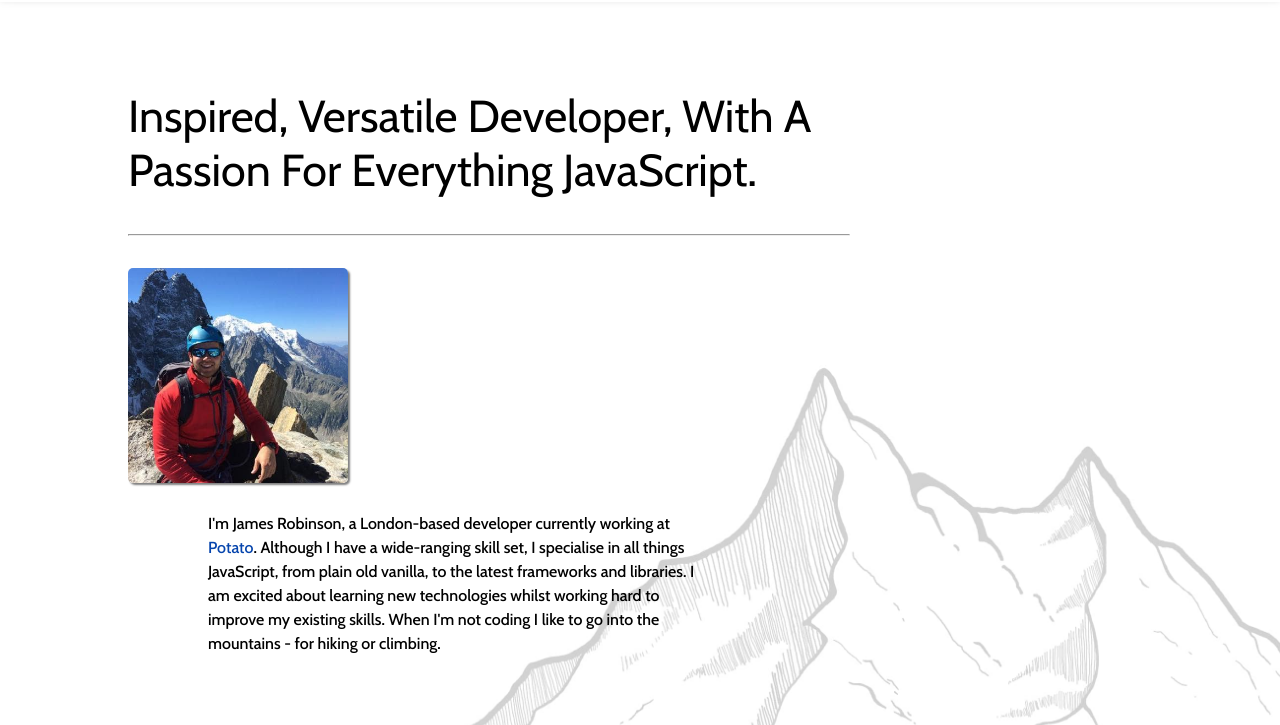
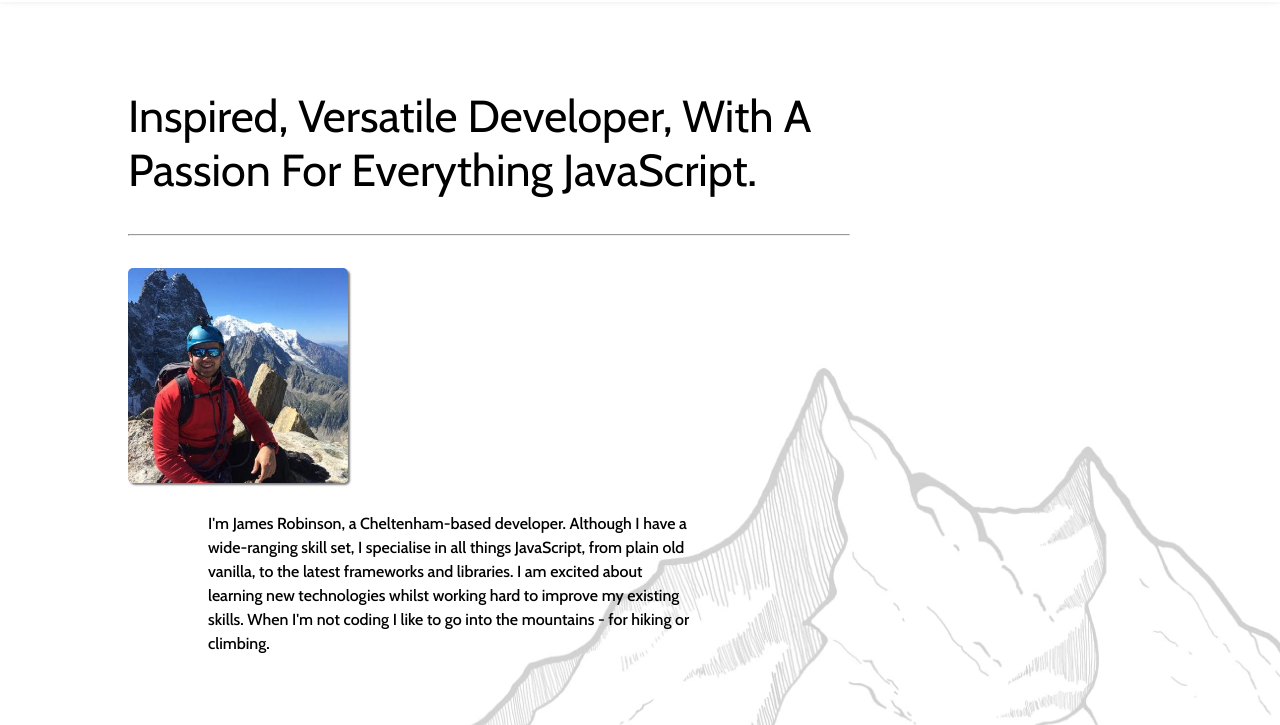
Before and after one commit to jrobind/oldsite, a website: page index.html in a window 1280 px wide. Shown: the part 75-800 px from the top of the page. Drawn offline with nearby package versions, Linux system fonts and the light colour scheme.

Commit message:
copy updates

```diff
--- a/index.html
+++ b/index.html
@@ -37,7 +37,7 @@
                         </div>
 
                         <div class="about-info">
-                            I'm James Robinson, a London-based developer currently working at <a rel="noopener" href="https://p.ota.to/" target="_blank">Potato</a>. Although I have a wide-ranging skill set, I specialise in all things JavaScript, from plain old vanilla, to the latest frameworks and libraries. I am excited about learning new technologies whilst working hard to improve my existing skills. When I'm not coding I like to go into the mountains - for hiking or climbing.
+                            I'm James Robinson, a Cheltenham-based developer. Although I have a wide-ranging skill set, I specialise in all things JavaScript, from plain old vanilla, to the latest frameworks and libraries. I am excited about learning new technologies whilst working hard to improve my existing skills. When I'm not coding I like to go into the mountains - for hiking or climbing.
                         </div>
                     </section>
                 </div>
```
Also changed, not shown: 1 other file.
